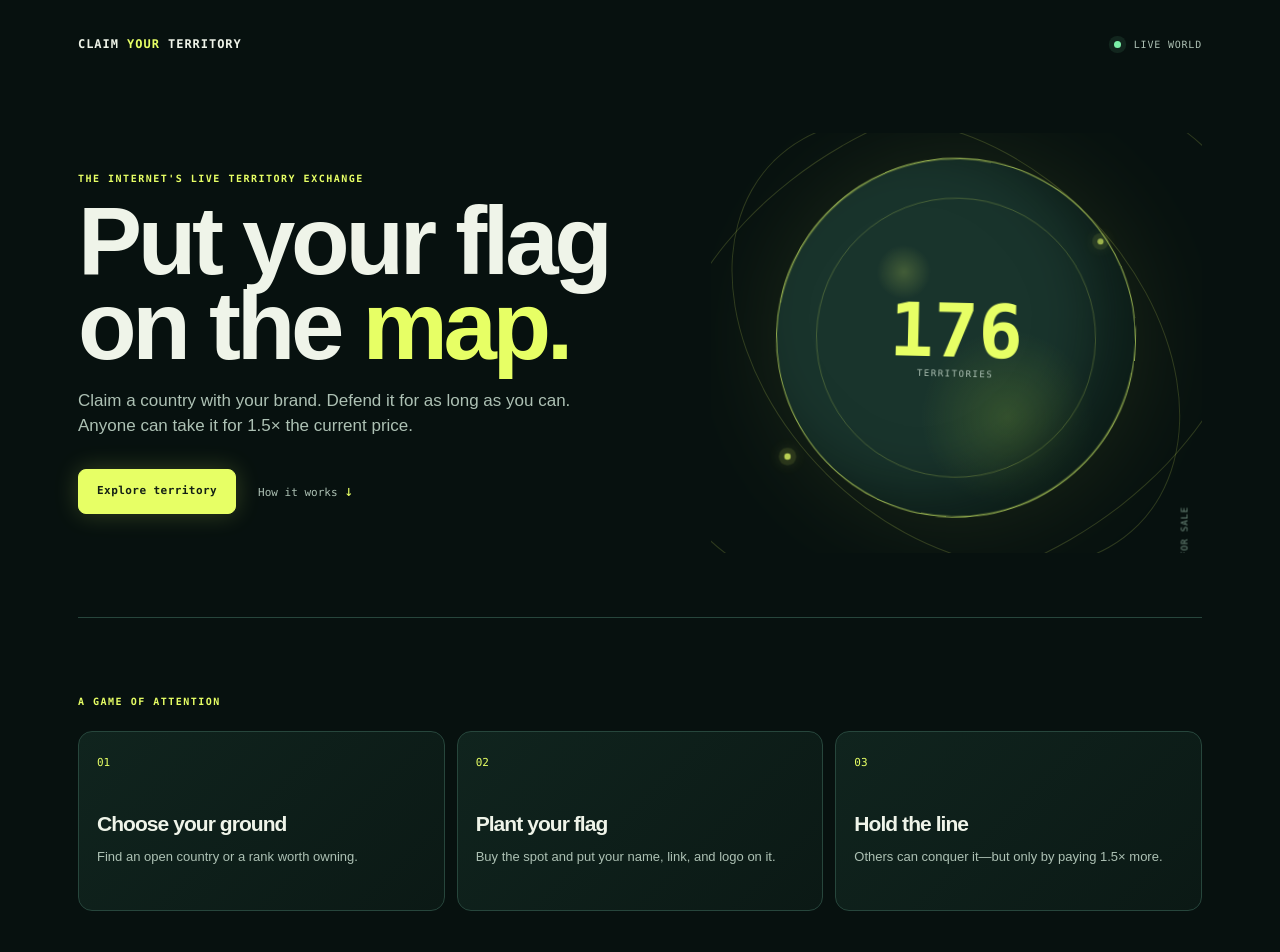
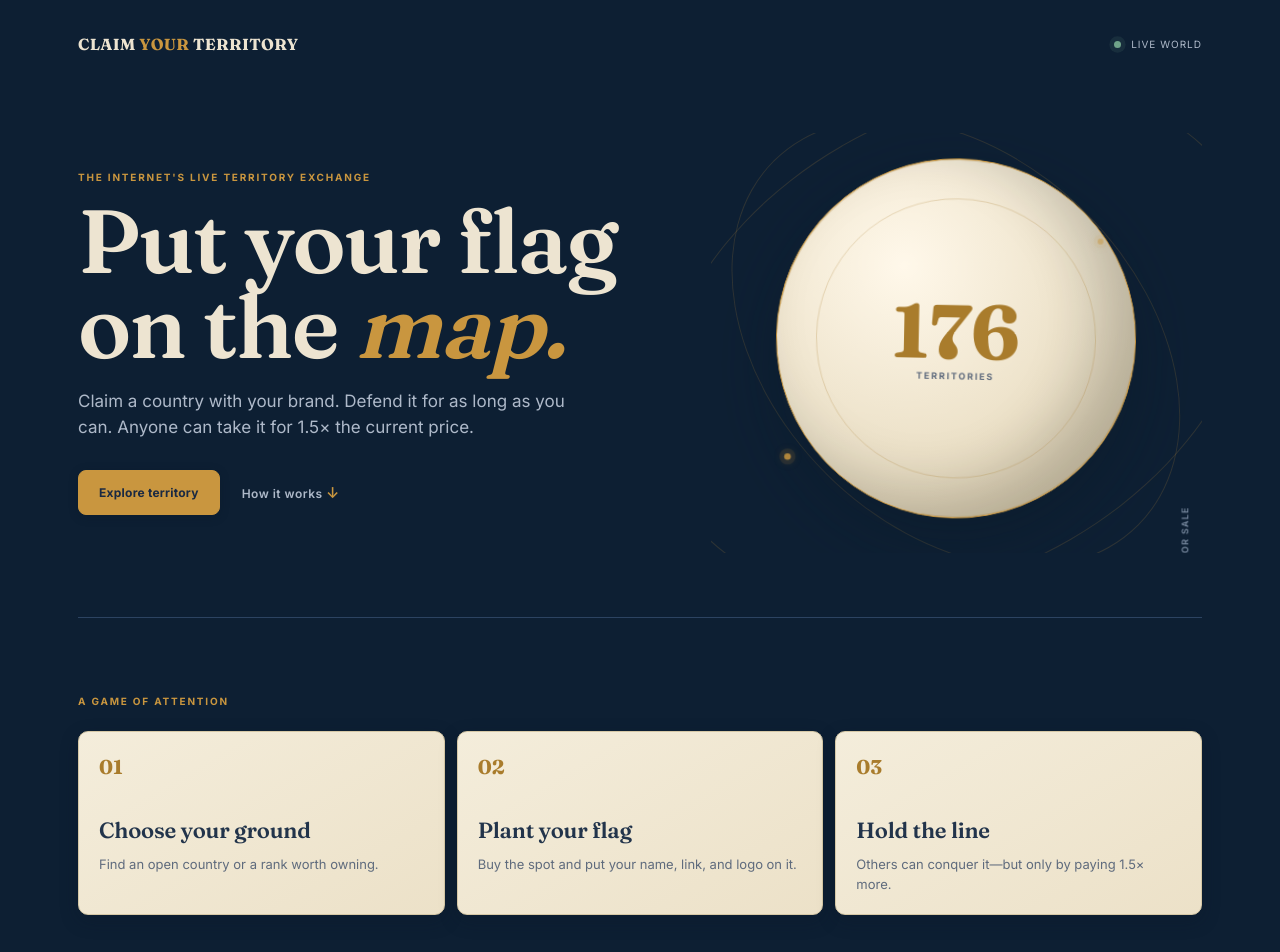
Before and after one commit to asharam582/Claim-your-territory, a Next.js app: page / in a window 1280 px wide. Shown: the top 952 px of the page. Built offline with nearby package versions, Linux system fonts and the light colour scheme; no server answers; the database is empty.

Commit message:
Refactor code structure for improved readability and maintainability

```diff
--- a/src/app/globals.css
+++ b/src/app/globals.css
@@ -1,19 +1,31 @@
 :root {
-  --bg: #07110f;
-  --panel: #10221d;
-  --panel-2: #162e27;
-  --border: #27463c;
-  --border-strong: #426858;
-  --ink: #eff4e9;
-  --ink-soft: #adc1b4;
-  --ink-faint: #6f8d7e;
-  --accent: #e7ff65;
-  --land: #19342c;
-  --land-hover: #305444;
-  --owned: #dff550;
-  --ok: #7bf0a8;
-  --risk: #ff7769;
-  --radius: 14px;
+  /* Vintage-atlas palette: deep-navy ocean, tan land, brass, terracotta claims */
+  --bg: #0d1f33;
+  --bg-2: #0a1826;
+  --panel: #15293f;
+  --panel-2: #1d3550;
+  --border: #2c4361;
+  --border-strong: #3f5c7e;
+  --ink: #ede4d1;
+  --ink-soft: #aeb9c9;
+  --ink-faint: #78899f;
+  --accent: #c9963f;
+  --accent-2: #e0b45c;
+  --accent-deep: #a97c2c;
+  /* Parchment surfaces (cards on the marketing page + the "orders" note) */
+  --parch: #ece1c8;
+  --parch-2: #f4eddb;
+  --parch-ink: #22344b;
+  --parch-ink-soft: #5f6b7d;
+  --parch-line: #d6c8a6;
+  /* Map + status */
+  --land: #ccb78f;
+  --land-hover: #dcc9a3;
+  --owned: #bb4a3c;
+  --owned-hover: #cf5b4b;
+  --ok: #6fa389;
+  --risk: #c0503f;
+  --radius: 10px;
   color-scheme: dark;
 }
 * {
@@ -28,7 +40,7 @@ body {
   margin: 0;
   background: var(--bg);
   color: var(--ink);
-  font-family: Arial, Helvetica, sans-serif;
+  font-family: var(--font-body), ui-sans-serif, system-ui, -apple-system, "Segoe UI", Roboto, Helvetica, Arial, sans-serif;
   font-size: 15px;
   line-height: 1.5;
   -webkit-font-smoothing: antialiased;
@@ -38,11 +50,11 @@ body:before {
   z-index: -1;
   inset: 0;
   background-image:
-    linear-gradient(#ffffff04 1px, transparent 1px),
-    linear-gradient(90deg, #ffffff04 1px, transparent 1px);
-  background-size: 56px 56px;
+    linear-gradient(#ffffff05 1px, transparent 1px),
+    linear-gradient(90deg, #ffffff05 1px, transparent 1px);
+  background-size: 64px 64px;
   content: "";
-  mask-image: linear-gradient(to bottom, #0009, transparent 85%);
+  mask-image: linear-gradient(to bottom, #0007, transparent 80%);
   pointer-events: none;
 }
 a {
@@ -62,27 +74,9 @@ p {
 h1,
 h2,
 h3 {
-  letter-spacing: -0.045em;
-}
-.mono,
-.eyebrow,
-.brand,
-.btn,
-.stat .v,
-.stat .k,
-.sub,
-.home-nav-status,
-.boardcard .k,
-.board-enter,
-.section-heading > span,
-.price-line .big,
-.mission-rule b,
-.tooltip .p,
-.rankrow .pos,
-.rankrow .price,
-.feed-item .amt,
-.power .spend {
-  font-family: "SFMono-Regular", Consolas, monospace;
+  font-family: var(--font-display), Georgia, "Times New Roman", serif;
+  font-weight: 600;
+  letter-spacing: -0.01em;
 }
 .tnum {
   font-variant-numeric: tabular-nums;
@@ -91,7 +85,7 @@ h3 {
   color: var(--accent);
   font-size: 10px;
   font-weight: 700;
-  letter-spacing: 0.15em;
+  letter-spacing: 0.18em;
   text-transform: uppercase;
 }
 /* Navigation and controls */
@@ -108,22 +102,24 @@ h3 {
   min-height: 62px;
   padding: 11px 22px;
   border-bottom: 1px solid var(--border);
-  background: #07110fe6;
+  background: #0d1f33e6;
   backdrop-filter: blur(18px);
 }
 .brand {
-  font-size: 12px;
-  font-weight: 800;
-  letter-spacing: 0.08em;
+  font-family: var(--font-display), Georgia, serif;
+  font-size: 16px;
+  font-weight: 700;
+  letter-spacing: 0.02em;
   white-space: nowrap;
 }
 .brand b {
   color: var(--accent);
+  font-weight: 700;
 }
 .sub {
   color: var(--ink-faint);
   font-size: 10px;
-  letter-spacing: 0.1em;
+  letter-spacing: 0.14em;
   text-transform: uppercase;
 }
 .spacer {
@@ -146,7 +142,7 @@ h3 {
 .stat .k {
   color: var(--ink-faint);
   font-size: 8px;
-  letter-spacing: 0.11em;
+  letter-spacing: 0.12em;
   text-transform: uppercase;
 }
 .online .dot,
@@ -157,7 +153,7 @@ h3 {
   margin-right: 6px;
   border-radius: 50%;
   background: var(--ok);
-  box-shadow: 0 0 0 4px #7bf0a826;
+  box-shadow: 0 0 0 4px #6fa38926;
   animation: pulse 2s infinite;
 }
 .btn {
@@ -165,14 +161,14 @@ h3 {
   min-height: 38px;
   align-items: center;
   justify-content: center;
-  padding: 8px 13px;
+  padding: 8px 14px;
   border: 1px solid var(--border-strong);
   border-radius: 8px;
   background: var(--panel-2);
   color: var(--ink);
-  font-size: 11px;
-  font-weight: 700;
-  letter-spacing: 0.04em;
+  font-size: 12px;
+  font-weight: 600;
+  letter-spacing: 0.02em;
   transition:
     border-color 0.2s,
     background 0.2s,
@@ -185,11 +181,12 @@ h3 {
 .btn.primary {
   border-color: var(--accent);
   background: var(--accent);
-  color: #142015;
-  box-shadow: 0 0 24px #e7ff6533;
+  color: #1a2942;
+  font-weight: 700;
+  box-shadow: 0 2px 10px #0a182655;
 }
 .btn.primary:hover {
-  background: #f0ff91;
+  background: var(--accent-2);
 }
 .btn:disabled {
   opacity: 0.55;
@@ -210,14 +207,19 @@ h3 {
   padding: 14px;
   overflow-y: auto;
   border-right: 1px solid var(--border);
-  background: #091512d4;
+  background: #0a1826d4;
 }
+/* Parchment "field orders" card — a paper note pinned to the map */
 .mission-card {
   padding: 16px;
-  border: 1px solid #526c30;
+  border: 1px solid var(--parch-line);
   border-radius: var(--radius);
-  background: linear-gradient(145deg, #26351a, #15251d);
-  box-shadow: inset 0 1px #e7ff6514;
+  background: linear-gradient(150deg, var(--parch-2), var(--parch));
+  color: var(--parch-ink);
+  box-shadow: 0 6px 18px #0a182655;
+}
+.mission-card .eyebrow {
+  color: var(--accent-deep);
 }
 .mission-card p {
   margin: 8px 0 14px;
@@ -226,24 +228,25 @@ h3 {
   line-height: 1.35;
 }
 .mission-rule {
-  color: var(--ink-soft);
+  color: var(--parch-ink-soft);
   font-size: 11px;
 }
 .mission-rule b {
-  color: var(--accent);
+  color: var(--accent-deep);
 }
 .panel {
   overflow: hidden;
   border: 1px solid var(--border);
   border-radius: var(--radius);
-  background: linear-gradient(145deg, #12251f, #0d1c18);
+  background: linear-gradient(150deg, var(--panel), var(--bg-2));
 }
 .panel h3 {
   padding: 12px 14px 9px;
   color: var(--ink-faint);
-  font-family: "SFMono-Regular", Consolas, monospace;
-  font-size: 9px;
-  letter-spacing: 0.14em;
+  font-family: var(--font-body), sans-serif;
+  font-size: 10px;
+  font-weight: 700;
+  letter-spacing: 0.16em;
   text-transform: uppercase;
 }
 .feed-item,
@@ -252,7 +255,7 @@ h3 {
   gap: 9px;
   align-items: center;
   padding: 10px 13px;
-  border-top: 1px solid #27463c99;
+  border-top: 1px solid #2c436199;
   font-size: 12px;
 }
 .feed-item {
@@ -269,8 +272,9 @@ h3 {
 .feed-item .amt,
 .power .spend {
   color: var(--accent);
-  font-size: 11px;
+  font-size: 12px;
   font-weight: 700;
+  font-variant-numeric: tabular-nums;
 }
 .feed-item .flag {
   display: grid;
@@ -280,7 +284,7 @@ h3 {
   border: 1px solid var(--border);
   border-radius: 50%;
   color: var(--accent);
-  background: #07110f;
+  background: var(--bg-2);
 }
 .sort-bar {
   display: flex;
@@ -324,13 +328,16 @@ h3 {
 .power .terr {
   font-size: 10px;
 }
+.power .spend {
+  font-size: 12px;
+}
 .canvas {
   position: relative;
   overflow: hidden;
   background: radial-gradient(
     circle at 58% 41%,
-    #1b4236 0%,
-    #0a1714 34%,
+    #16304c 0%,
+    #0e2138 34%,
     var(--bg) 75%
   );
 }
@@ -338,11 +345,10 @@ h3 {
   position: absolute;
   z-index: 0;
   inset: 0;
-  border: 1px solid #e7ff6508;
   background: radial-gradient(
     ellipse at center,
     transparent 40%,
-    #07110f44 100%
+    #0a182655 100%
   );
   content: "";
   pointer-events: none;
@@ -366,10 +372,10 @@ h3 {
   z-index: 3;
   right: 24px;
   bottom: 17px;
-  color: #96ae9f66;
-  font-family: "SFMono-Regular", Consolas, monospace;
-  font-size: 9px;
+  color: #8798ad66;
+  font-size: 10px;
   letter-spacing: 0.08em;
+  font-variant-numeric: tabular-nums;
   pointer-events: none;
 }
 .map-wrap {
@@ -391,8 +397,8 @@ h3 {
   padding: 9px 11px;
   border: 1px solid var(--border-strong);
   border-radius: 9px;
-  background: #10231ee8;
-  box-shadow: 0 14px 32px #0008;
+  background: #12263de8;
+  box-shadow: 0 14px 32px #0a1826aa;
   font-size: 11px;
   pointer-events: none;
   transform: translate(-50%, calc(-100% - 12px));
@@ -400,17 +406,18 @@ h3 {
   backdrop-filter: blur(12px);
 }
 .tooltip .t {
-  font-weight: 800;
+  font-weight: 700;
 }
 .tooltip .p {
   color: var(--accent);
-  font-size: 10px;
+  font-size: 11px;
+  font-variant-numeric: tabular-nums;
 }
 .tooltip .o {
   color: var(--ink-soft);
 }
 .logo-badge {
-  border: 1px solid #e7ff6566;
+  border: 1px solid #f4eddbcc;
   border-radius: 4px;
   background: white;
   object-fit: contain;
@@ -431,20 +438,21 @@ h3 {
   padding: 12px 14px;
   border: 1px solid var(--border);
   border-radius: 10px;
-  background: #10221ded;
+  background: #15293fed;
   grid-template-columns: 40px 40px 1fr auto auto;
   transition:
     border 0.2s,
     transform 0.2s;
 }
 .rankrow:hover {
-  border-color: #b7cf36;
+  border-color: var(--accent);
   transform: translateX(3px);
 }
 .rankrow .pos {
   color: var(--ink-faint);
-  font-size: 15px;
-  font-weight: 800;
+  font-family: var(--font-display), serif;
+  font-size: 16px;
+  font-weight: 700;
 }
 .rankrow .logo {
   width: 34px;
@@ -465,8 +473,9 @@ h3 {
 }
 .rankrow .price {
   color: var(--accent);
-  font-size: 12px;
+  font-size: 13px;
   font-weight: 700;
+  font-variant-numeric: tabular-nums;
 }
 /* Tier badge */
 .tier-badge {
@@ -523,6 +532,7 @@ h3 {
   font-size: 14px;
   font-weight: 700;
   color: var(--accent);
+  font-variant-numeric: tabular-nums;
 }
 .ruler-stat-k {
   font-size: 10px;
@@ -544,7 +554,7 @@ h3 {
   display: grid;
   place-items: center;
   padding: 16px;
-  background: #020806aa;
+  background: #06101baa;
   backdrop-filter: blur(8px);
 }
 .modal {
@@ -553,12 +563,13 @@ h3 {
   padding: 23px;
   border: 1px solid var(--border-strong);
   border-radius: 16px;
-  background: linear-gradient(145deg, #153129, #0d1d18);
-  box-shadow: 0 30px 80px #000b;
+  background: linear-gradient(150deg, var(--panel), var(--bg-2));
+  box-shadow: 0 30px 80px #06101bcc;
   animation: modal-in 0.25s ease both;
 }
 .modal h2 {
-  font-size: 23px;
+  font-size: 25px;
+  font-weight: 700;
 }
 .modal .muted {
   margin: 5px 0 17px;
@@ -573,8 +584,8 @@ h3 {
 }
 .field label {
   color: var(--ink-faint);
-  font-family: "SFMono-Regular", Consolas, monospace;
-  font-size: 9px;
+  font-size: 10px;
+  font-weight: 700;
   letter-spacing: 0.1em;
   text-transform: uppercase;
 }
@@ -585,13 +596,13 @@ h3 {
   border: 1px solid var(--border);
   border-radius: 8px;
   outline: none;
-  background: #08130f;
+  background: var(--bg-2);
   color: var(--ink);
   font-size: 14px;
 }
 .field input:focus {
   border-color: var(--accent);
-  box-shadow: 0 0 0 2px var(--accent);
+  box-shadow: 0 0 0 3px #c9963f40;
 }
 .uploader {
   display: flex;
@@ -637,8 +648,10 @@ h3 {
 }
 .price-line .big {
   color: var(--accent);
-  font-size: 26px;
-  font-weight: 800;
+  font-family: var(--font-display), serif;
+  font-size: 30px;
+  font-weight: 700;
+  font-variant-numeric: tabular-nums;
 }
 .price-line .note {
   max-width: 130px;
@@ -729,7 +742,7 @@ h3 {
   transform: scale(1.15);
 }
 .color-swatch.active {
-  border-color: white;
+  border-color: var(--ink);
   box-shadow: 0 0 0 2px var(--accent);
 }
 .err {
@@ -766,7 +779,7 @@ h3 {
 .home-nav-status {
   color: var(--ink-soft);
   font-size: 10px;
-  letter-spacing: 0.08em;
+  letter-spacing: 0.1em;
   text-transform: uppercase;
 }
 .hero {
@@ -784,20 +797,21 @@ h3 {
 .hero h1 {
   max-width: 650px;
   margin: 13px 0 20px;
-  font-size: clamp(56px, 7.5vw, 104px);
-  font-weight: 800;
-  line-height: 0.88;
+  font-size: clamp(52px, 7vw, 96px);
+  font-weight: 600;
+  line-height: 0.95;
+  letter-spacing: -0.02em;
   text-wrap: balance;
 }
 .hero h1 em {
   color: var(--accent);
-  font-style: normal;
+  font-style: italic;
 }
 .lead {
   max-width: 500px;
   color: var(--ink-soft);
   font-size: 17px;
-  line-height: 1.5;
+  line-height: 1.55;
 }
 .hero-actions {
   display: flex;
@@ -807,12 +821,13 @@ h3 {
 }
 .hero-cta {
   min-height: 45px;
-  padding-inline: 18px;
+  padding-inline: 20px;
 }
 .text-link {
   color: var(--ink-soft);
-  font-family: "SFMono-Regular", Consolas, monospace;
-  font-size: 11px;
+  font-size: 12px;
+  font-weight: 600;
+  letter-spacing: 0.04em;
 }
 .text-link span {
   color: var(--accent);
@@ -823,6 +838,7 @@ h3 {
   min-height: 420px;
   overflow: hidden;
 }
+/* Paper globe / antique map sphere */
 .territory-globe {
   position: absolute;
   top: 50%;
@@ -833,14 +849,13 @@ h3 {
   align-items: center;
   justify-content: center;
   flex-direction: column;
-  border: 1px solid #e7ff6599;
+  border: 1px solid var(--accent);
   border-radius: 50%;
   background:
-    radial-gradient(circle at 35% 32%, #e7ff6533, transparent 8%),
-    radial-gradient(circle at 65% 72%, #94bb3538, transparent 25%), #19342c;
+    radial-gradient(circle at 35% 30%, #fff8ea 0%, var(--parch) 55%, #d8c49b 100%);
   box-shadow:
-    inset -36px -20px 55px #02080688,
-    0 0 100px #e7ff6517;
+    inset -34px -22px 60px #0a182633,
+    0 24px 70px #0a182666;
   transform: translate(-50%, -50%);
   animation: float 7s ease-in-out infinite;
 }
@@ -848,7 +863,7 @@ h3 {
 .territory-globe:after {
   position: absolute;
   inset: 11%;
-  border: 1px solid #e7ff6538;
+  border: 1px solid #a97c2c40;
   border-radius: 50%;
   content: "";
 }
@@ -858,17 +873,17 @@ h3 {
   transform: rotate(-35deg);
 }
 .territory-globe span {
-  color: var(--accent);
-  font-family: "SFMono-Regular", Consolas, monospace;
-  font-size: clamp(44px, 7vw, 74px);
-  font-weight: 800;
+  color: var(--accent-deep);
+  font-family: var(--font-display), serif;
+  font-size: clamp(46px, 7vw, 76px);
+  font-weight: 700;
   line-height: 1;
 }
 .territory-globe small {
-  color: var(--ink-soft);
-  font-family: "SFMono-Regular", Consolas, monospace;
+  color: var(--parch-ink-soft);
   font-size: 9px;
-  letter-spacing: 0.17em;
+  font-weight: 700;
+  letter-spacing: 0.2em;
   text-transform: uppercase;
 }
 .orbit {
@@ -877,7 +892,7 @@ h3 {
   left: 50%;
   width: 130%;
   aspect-ratio: 1.4;
-  border: 1px solid #e7ff652b;
+  border: 1px solid #c9963f2b;
   border-radius: 50%;
   transform: translate(-50%, -50%) rotate(-30deg);
 }
@@ -892,8 +907,8 @@ h3 {
   border-radius: 50%;
   background: var(--accent);
   box-shadow:
-    0 0 0 6px #e7ff6522,
-    0 0 18px var(--accent);
+    0 0 0 5px #c9963f22,
+    0 0 14px #c9963f88;
   animation: blink 2.5s infinite;
 }
 .signal-one {
@@ -910,9 +925,9 @@ h3 {
   right: 2%;
   bottom: 11%;
   color: var(--ink-faint);
-  font-family: "SFMono-Regular", Consolas, monospace;
   font-size: 9px;
-  letter-spacing: 0.1em;
+  font-weight: 600;
+  letter-spacing: 0.14em;
   text-transform: uppercase;
   transform: rotate(-90deg);
   transform-origin: right bottom;
@@ -927,25 +942,33 @@ h3 {
   margin-top: 22px;
   grid-template-columns: repeat(3, 1fr);
 }
+/* Parchment "index cards" */
 .rule-grid article {
   min-height: 180px;
-  padding: 18px;
-  border: 1px solid var(--border);
+  padding: 20px;
+  border: 1px solid var(--parch-line);
   border-radius: var(--radius);
-  background: linear-gradient(135deg, #10241e, #0b1915);
+  background: linear-gradient(150deg, var(--parch-2), var(--parch));
+  color: var(--parch-ink);
+  box-shadow: 0 6px 18px #0a182644;
 }
 .rule-grid article span {
-  color: var(--accent);
-  font-family: "SFMono-Regular", Consolas, monospace;
-  font-size: 11px;
+  color: var(--accent-deep);
+  font-family: var(--font-display), serif;
+  font-size: 20px;
+  font-weight: 700;
+  font-variant-numeric: tabular-nums;
 }
 .rule-grid h2 {
-  margin: 35px 0 8px;
-  font-size: 21px;
+  margin: 32px 0 8px;
+  color: var(--parch-ink);
+  font-size: 22px;
+  font-weight: 600;
 }
 .rule-grid p {
-  color: var(--ink-soft);
+  color: var(--parch-ink-soft);
   font-size: 13px;
+  line-height: 1.5;
 }
 .boards-section {
   padding: 75px 0 32px;
@@ -958,22 +981,26 @@ h3 {
 }
 .section-heading h2 {
   margin-top: 7px;
-  font-size: 38px;
+  font-size: 40px;
+  font-weight: 600;
 }
 .section-heading > span {
   color: var(--ink-faint);
   font-size: 10px;
+  letter-spacing: 0.06em;
 }
 .boardcard {
   display: grid;
   gap: 14px;
   align-items: center;
   margin-bottom: 9px;
-  padding: 17px;
-  border: 1px solid var(--border);
+  padding: 18px;
+  border: 1px solid var(--parch-line);
   border-radius: var(--radius);
-  background: linear-gradient(110deg, #10241e, #0b1915);
+  background: linear-gradient(120deg, var(--parch-2), var(--parch));
+  color: var(--parch-ink);
   grid-template-columns: 42px 1fr auto;
+  box-shadow: 0 6px 18px #0a182644;
   transition:
     border-color 0.2s,
     transform 0.2s,
@@ -981,7 +1008,6 @@ h3 {
 }
 .boardcard:hover {
   border-color: var(--accent);
-  background: #182c1d;
   transform: translateX(4px);
 }
 .board-number {
@@ -989,25 +1015,28 @@ h3 {
   width: 38px;
   height: 38px;
   place-items: center;
-  border: 1px solid var(--border-strong);
+  border: 1px solid var(--accent-deep);
   border-radius: 50%;
-  color: var(--accent);
+  color: var(--accent-deep);
   font-size: 20px;
 }
 .boardcard .k {
   display: block;
-  color: var(--ink-faint);
+  color: var(--parch-ink-soft);
   font-size: 9px;
   letter-spacing: 0.12em;
   text-transform: uppercase;
 }
 .boardcard h3 {
   margin-top: 2px;
-  font-size: 20px;
+  color: var(--parch-ink);
+  font-size: 21px;
+  font-weight: 600;
 }
 .board-enter {
-  color: var(--accent);
+  color: var(--accent-deep);
   font-size: 11px;
+  font-weight: 700;
 }
 .board-enter > span {
   margin-left: 5px;
@@ -1031,7 +1060,8 @@ h3 {
   padding: 50px 20px 80px;
 }
 .legal h1 {
-  font-size: 32px;
+  font-size: 34px;
+  font-weight: 600;
 }
 .legal .updated {
   margin: 4px 0 28px;
@@ -1040,7 +1070,8 @@ h3 {
 }
 .legal h2 {
   margin: 28px 0 8px;
-  font-size: 18px;
+  font-size: 19px;
+  font-weight: 600;
 }
 .legal p,
 .legal li {
@@ -1127,7 +1158,7 @@ h3 {
     padding-inline: 14px;
   }
   .brand {
-    max-width: 148px;
+    max-width: 168px;
     overflow: hidden;
     text-overflow: ellipsis;
   }
@@ -1182,7 +1213,7 @@ h3 {
     grid-template-columns: 1fr;
   }
   .hero h1 {
-    font-size: clamp(55px, 17vw, 82px);
+    font-size: clamp(52px, 15vw, 78px);
   }
   .hero-art {
     min-height: 270px;
@@ -1220,16 +1251,16 @@ h3 {
   }
 }
 
-/* ─── Phase 5: View toggle, Zoom controls, Globe wrap ───────────── */
+/* ─── View toggle, Zoom controls, Globe wrap ────────────────────── */
 
 .view-toggle {
   display: flex;
   gap: 2px;
   margin-right: 12px;
-  background: #10221d;
+  background: var(--panel);
   border-radius: 8px;
   padding: 2px;
-  border: 1px solid #27463c;
+  border: 1px solid var(--border);
 }
 .vt-btn {
   font: inherit;
@@ -1240,16 +1271,16 @@ h3 {
   border: none;
   border-radius: 6px;
   background: transparent;
-  color: #6f8d7e;
+  color: var(--ink-faint);
   cursor: pointer;
   transition: background 0.15s, color 0.15s;
 }
 .vt-btn:hover {
-  color: #eff4e9;
+  color: var(--ink);
 }
 .vt-btn.active {
-  background: #dff550;
-  color: #07110f;
+  background: var(--accent);
+  color: #1a2942;
 }
 
 .zoom-controls {
@@ -1264,10 +1295,10 @@ h3 {
 .zoom-btn {
   width: 36px;
   height: 36px;
-  border: 1px solid #27463c;
+  border: 1px solid var(--border);
   border-radius: 8px;
-  background: #10221dee;
-  color: #eff4e9;
+  background: #15293fee;
+  color: var(--ink);
   font-size: 18px;
   font-weight: 700;
   cursor: pointer;
@@ -1278,7 +1309,7 @@ h3 {
   backdrop-filter: blur(4px);
 }
 .zoom-btn:hover {
-  background: #1d3a30;
+  background: var(--panel-2);
 }
 .zoom-reset {
   font-size: 14px;
@@ -1294,7 +1325,7 @@ h3 {
   display: flex;
   align-items: center;
   justify-content: center;
-  background: #0a0f0a;
+  background: var(--bg-2);
 }
 
 /* Make canvas region position:relative for zoom-controls absolute positioning */
@@ -1302,13 +1333,13 @@ h3 {
   position: relative;
 }
 
-/* ─── Phase 6: Filter bar, sticky headers ────────────────────────── */
+/* ─── Filter bar, sticky headers ─────────────────────────────────── */
 
 .filter-bar {
   display: flex;
   gap: 2px;
   padding: 6px 10px;
-  border-bottom: 1px solid #1a2e26;
+  border-bottom: 1px solid var(--border);
 }
 .filter-btn {
   font: inherit;
@@ -1319,16 +1350,16 @@ h3 {
   border: none;
   border-radius: 6px;
   background: transparent;
-  color: #6f8d7e;
+  color: var(--ink-faint);
   cursor: pointer;
   transition: background 0.15s, color 0.15s;
 }
 .filter-btn:hover {
-  color: #eff4e9;
+  color: var(--ink);
 }
 .filter-btn.active {
-  background: #1d3a30;
-  color: #dff550;
+  background: var(--panel-2);
+  color: var(--accent);
 }
 
 /* Sticky panel headings — stick within the scrolling sidebar */
@@ -1336,7 +1367,7 @@ h3 {
   position: sticky;
   top: 0;
   z-index: 5;
-  background: var(--bg, #0a0f0a);
+  background: var(--panel);
   margin: 0;
   padding: 10px 14px 8px;
 }
--- a/src/app/layout.tsx
+++ b/src/app/layout.tsx
@@ -1,14 +1,30 @@
 import type { Metadata } from "next";
+import { Fraunces, Inter } from "next/font/google";
 import "./globals.css";
 
+// Serif display face — gives headlines the crafted, editorial / old-atlas feel.
+const display = Fraunces({
+  subsets: ["latin"],
+  variable: "--font-display",
+  display: "swap",
+  style: ["normal", "italic"],
+});
+
+// Clean, highly legible body face for everything else.
+const body = Inter({
+  subsets: ["latin"],
+  variable: "--font-body",
+  display: "swap",
+});
+
 export const metadata: Metadata = {
-  title: "The World Is For Sale",
-  description: "Claim a spot. Hold it. Anyone can take it for 1.5× your bid.",
+  title: "Claim Your Territory",
+  description: "Claim a country with your brand. Hold it. Anyone can take it for 1.5× your bid.",
 };
 
 export default function RootLayout({ children }: { children: React.ReactNode }) {
   return (
-    <html lang="en">
+    <html lang="en" className={`${display.variable} ${body.variable}`}>
       <body>{children}</body>
     </html>
   );
```
Also changed, not shown: src/components/GlobeMap.tsx (+8 -8 lines), src/components/SpotModal.tsx (+8 -8 lines), src/components/WorldMap.tsx (+5 -5 lines), src/lib/tiers.ts (+6 -6 lines), 1 other file (tests, documents, lock files or other folders).
